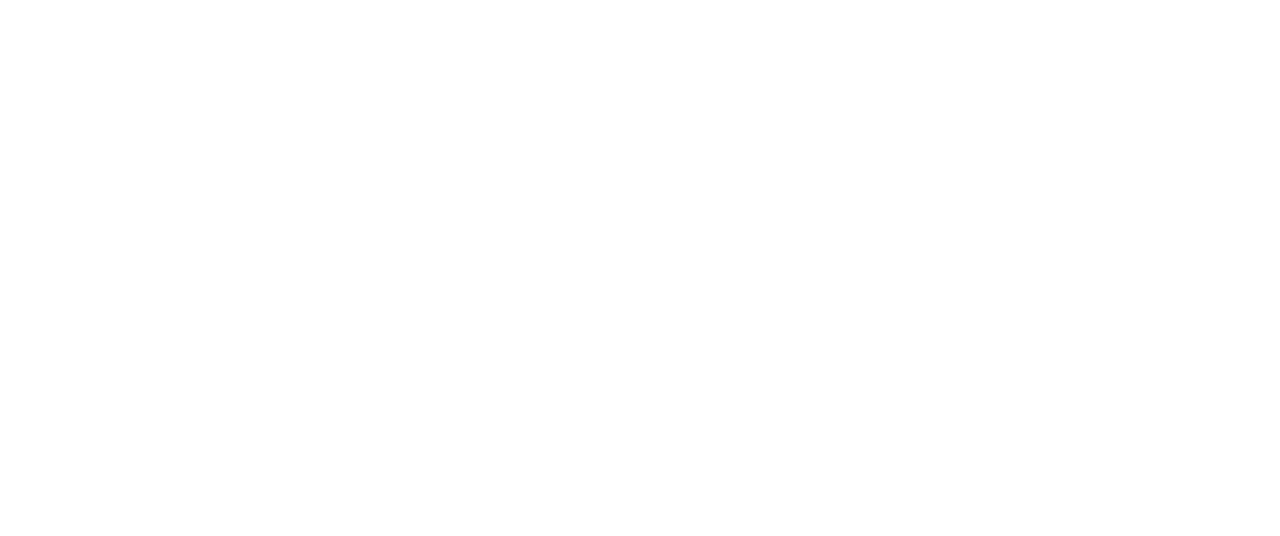
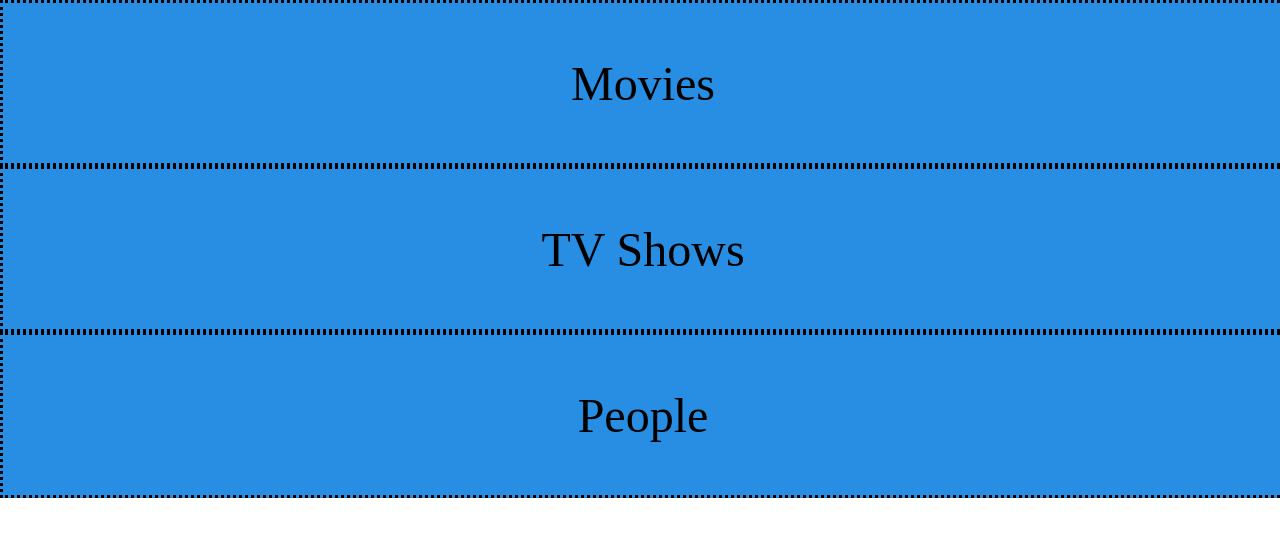
Before and after one commit to plaetzaw/MyNextBingeClient, a React (Create React App) app: page /Picker in a window 1280 px wide. Shown: the top 536 px of the page. Built offline with nearby package versions, Linux system fonts and the light colour scheme.

Commit message:
added picker page

```diff
--- a/public/index.html
+++ b/public/index.html
@@ -26,9 +26,9 @@
     -->
     <title>React App</title>
   </head>
-  <body>
+  <body style="margin: 0px; padding: 0px;">
     <noscript>You need to enable JavaScript to run this app.</noscript>
-    <div id="root"></div>
+    <div id="root" class="base"></div>
     <!--
       This HTML file is a template.
       If you open it directly in the browser, you will see an empty page.
--- a/src/index.js
+++ b/src/index.js
@@ -6,6 +6,7 @@
 
 //Pages
 import Home from './pages/home'
+import Picker from './pages/picker'
 
 //Snackbars
 
@@ -22,6 +23,7 @@
   <BrowserRouter>
     <Switch>
       <Route path="/Home" component={Home}/>
+      <Route path="/Picker" component={Picker}/>
     </Switch>
   </BrowserRouter>,
   document.getElementById('root')
--- a/src/pages/picker.js
+++ b/src/pages/picker.js
@@ -1,8 +1,41 @@
 import React from 'react'
+
+const startContainer = {
+    width: '100%',
+    height: '100%',
+    backgroundColor: '#B80000',
+    display: 'flex',
+    flexDirection: 'column',
+    justifyContent: 'space-around'
+}
+
+const containerItem = {
+    display: 'flex',
+    backgroundColor: '#278EE3',
+    width: '100%',
+    height: '10rem',
+    textAlign: 'center',
+    fontSize: 'xxx-large',
+    justifyContent: 'center',
+    alignItems: 'center',
+    borderStyle: 'dotted',
+
+}
 
 function Picker() {
   return (
     <>
+    <div style={startContainer}>
+        <div style={containerItem}>
+            Movies
+        </div>
+        <div style={containerItem}>
+            TV Shows
+        </div>
+        <div style={containerItem}>
+            People
+        </div>
+    </div>
 
     </>
   )
```
